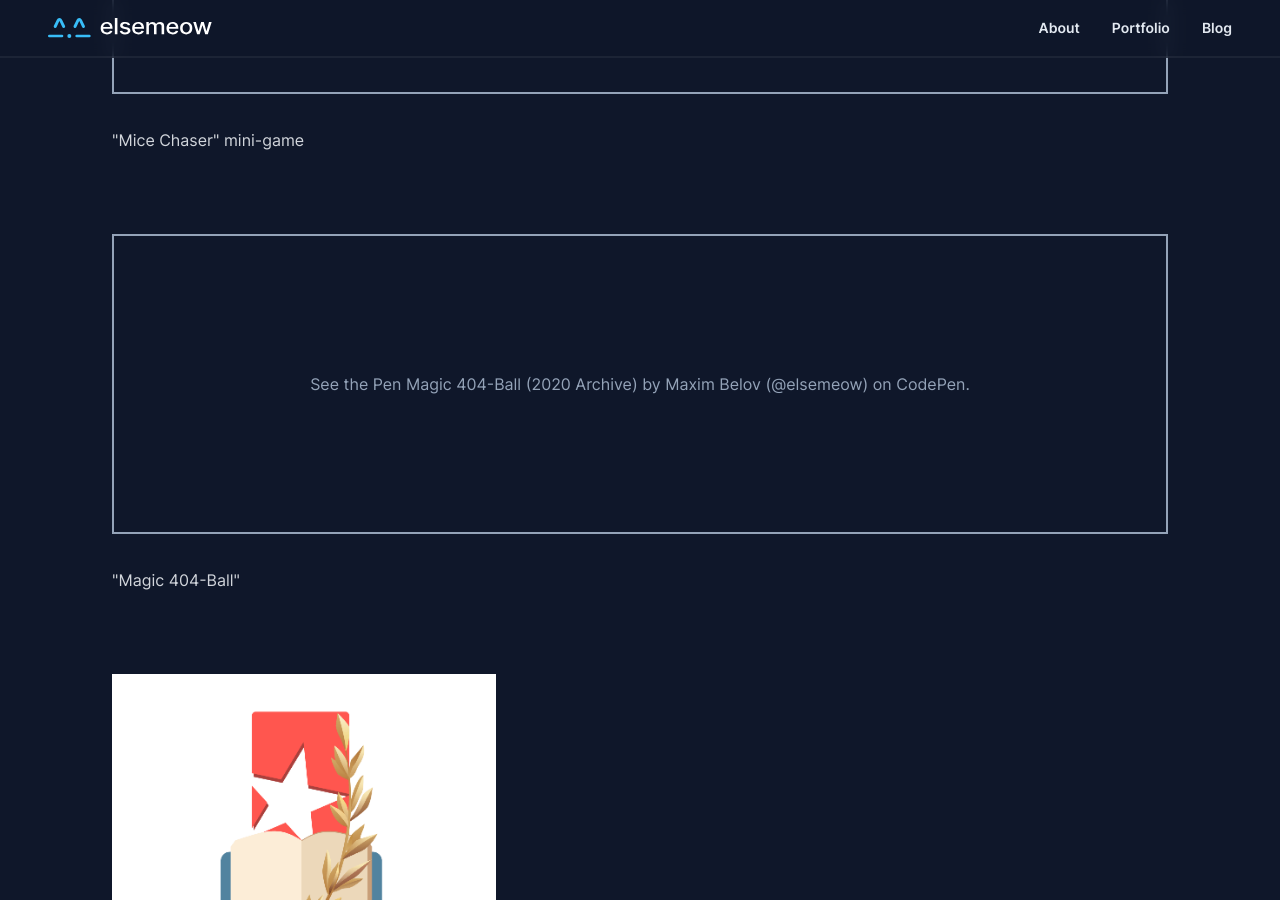
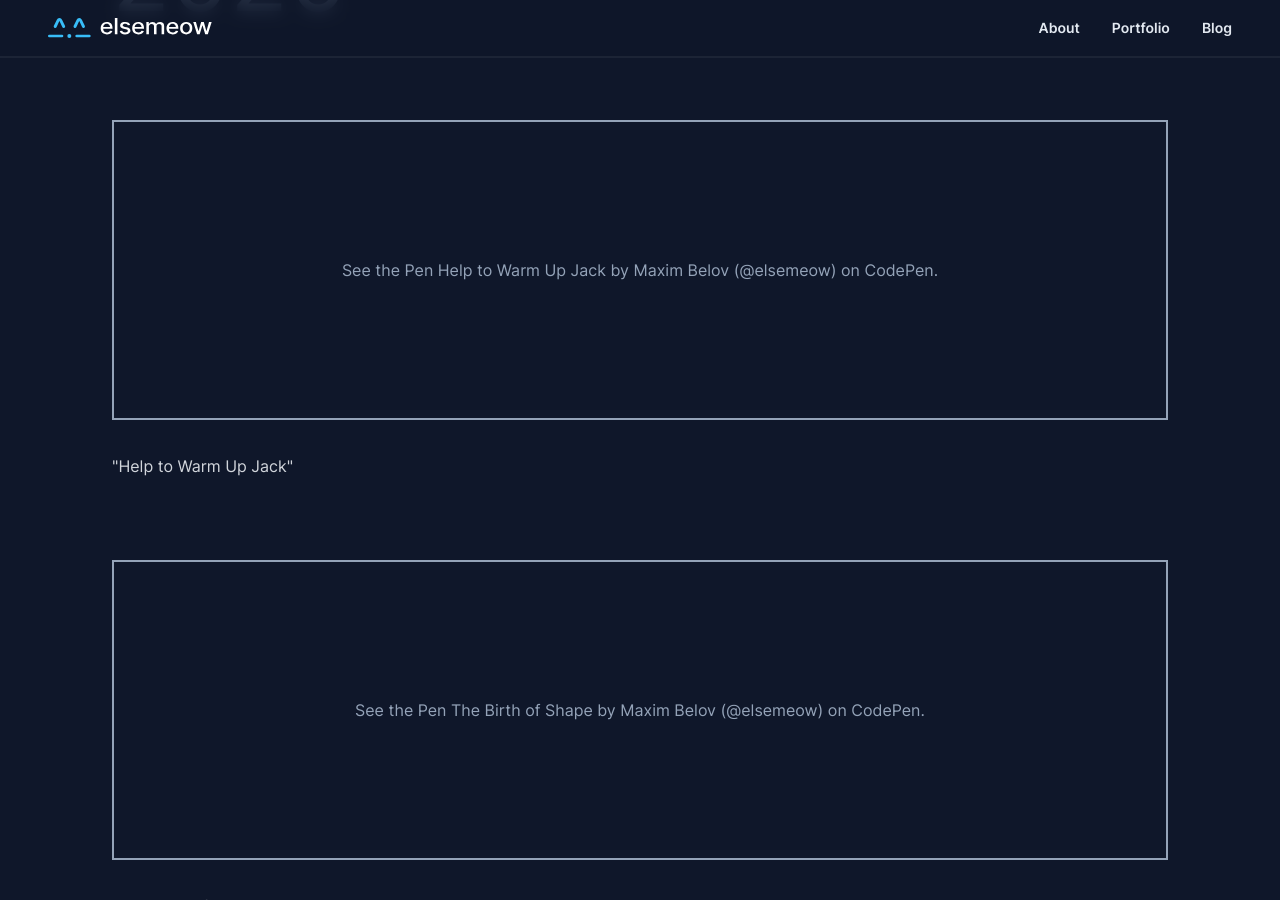
Before and after one commit to elsemeow/elsemeow.github.io, a Jekyll site: the page built from portfolio.html, in a window 1280 px wide and 900 px high, scrolled down 8331 px. Built offline with Jekyll 4.4.1, drawn with Linux system fonts in a browser that asks for light colours; some of the changed text lies outside the part shown.

Commit message:
Update blog and portfolio

```diff
--- a/portfolio.html
+++ b/portfolio.html
@@ -15,6 +15,19 @@
     </header>
 
     <div class="swiper swiper-theme">
+        <div class="mx-auto md:pb-20 pb-10">
+            <div class="heading-line">
+                <time datetime="2024">2024</time>
+            </div>
+        </div>
+
+        <div class="md:mb-20 mb-10">
+            <figure>
+                <img src="/assets/images/portfolio/sslton-website.gif" alt="" loading="lazy">
+                <figcaption class="prose prose-invert md:mt-8 mt-5"><a href="/2024/02/13/revamping-the-ssl-token-website.html" target="_blank">Revamping the SSL Token Website</a></figcaption>
+            </figure>
+        </div>
+
         <div class="mx-auto md:pb-20 pb-10">
             <div class="heading-line">
                 <time datetime="2023">2023</time>
@@ -123,6 +136,15 @@
         </div>
 
         <div class="md:mb-20 mb-10">
+            <p class="codepen" data-height="300" data-theme-id="dark" data-default-tab="result" data-slug-hash="XWjzNvO" data-preview="true" data-user="elsemeow" style="height: 300px; box-sizing: border-box; display: flex; align-items: center; justify-content: center; border: 2px solid; margin: 1em 0; padding: 1em;">
+                <span>See the Pen <a href="https://codepen.io/elsemeow/pen/XWjzNvO">
+                Help to Warm Up Jack</a> by Maxim Belov (<a href="https://codepen.io/elsemeow">@elsemeow</a>)
+                on <a href="https://codepen.io">CodePen</a>.</span>
+            </p>
+            <p class="prose prose-invert md:mt-8 mt-5">"Help to Warm Up Jack"</p>
+        </div>
+
+        <div class="md:mb-20 mb-10">
             <p class="codepen" data-height="300" data-theme-id="dark" data-default-tab="result" data-slug-hash="bGpJJrx" data-preview="true" data-user="elsemeow" style="height: 300px; box-sizing: border-box; display: flex; align-items: center; justify-content: center; border: 2px solid; margin: 1em 0; padding: 1em;">
                 <span>See the Pen <a href="https://codepen.io/elsemeow/pen/bGpJJrx">
                 The Birth of Shape</a> by Maxim Belov (<a href="https://codepen.io/elsemeow">@elsemeow</a>)
```
Also changed, not shown: _posts/2024-02-13-revamping-the-ssl-token-website.md (added, +21 -0 lines), assets/images/blog/2024-02-13-revamping-the-ssl-token-website/img-after.png (added), assets/images/blog/2024-02-13-revamping-the-ssl-token-website/img-before.png (added), assets/images/portfolio/sslton-website.gif (added).
